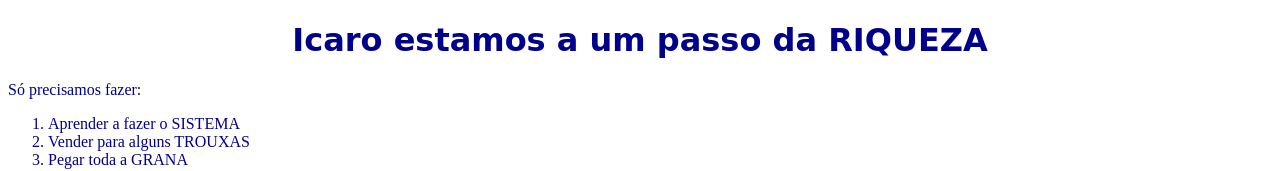
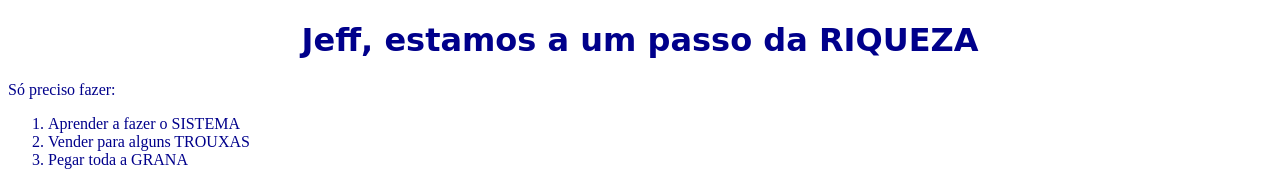
Before and after one commit to Dehx67/Dehx67.github.io, a plain HTML site: page index.html in a window 1280 px wide. Shown: the top 171 px of the page. Drawn offline with Linux system fonts and the light colour scheme.

Commit message:
Update heading and text in index.html

```diff
--- a/index.html
+++ b/index.html
@@ -22,9 +22,9 @@
     </head>
     <body style="color: darkblue;">
 
-        <h1 >Icaro estamos a um passo da RIQUEZA</h1>
+        <h1 >Jeff, estamos a um passo da RIQUEZA</h1>
 
-         Só precisamos fazer:
+         Só preciso fazer:
         <ol>
             <li>Aprender a fazer o SISTEMA</li>
             <li>Vender para alguns TROUXAS</li>
@@ -54,7 +54,7 @@
                     <option value="Paraguai"></option>
                     <option value="Uruguai"></option>
                     <option value="Argentina"></option>
-                    <option value="Venezuela"></option>
+                    <option value="United States"></option>
                 </datalist>
             </div>
 
```
